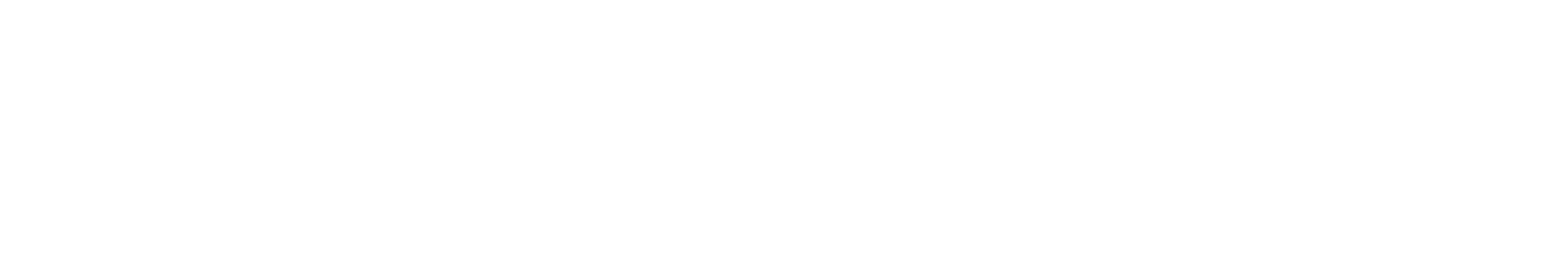
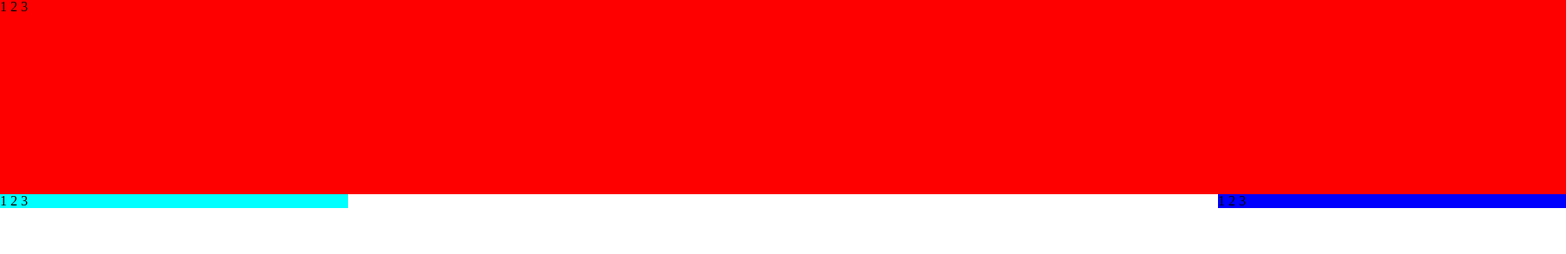
Before and after one commit to evil-badger/homework-7, a plain HTML site: page index.html in a window 1280 px wide. Shown: the whole page at 87% size, 1800 px wide, since content can reach past the window. Drawn offline with Linux system fonts and the light colour scheme.

Commit message:
step 2 - adding first block

```diff
--- a/index.html
+++ b/index.html
@@ -5,9 +5,14 @@
     <meta http-equiv="X-UA-Compatible" content="IE=edge">
     <meta name="viewport" content="width=device-width, initial-scale=1.0">
     <title>Document</title>
+    <link rel="stylesheet" href="reset.css">
     <link rel="stylesheet" type="text/css" href="style.css">
 </head>
 <body>
+    <div class="ext1">1 2 3<br><br><br><br><br><br><br><br><br><br><br><br><br><br>
+        <div class="int1">1 2 3</div>
+        <div class="int2">1 2 3</div>
+    </div>
 
 </body>
 </html>
--- a/style.css
+++ b/style.css
@@ -0,0 +1,24 @@
+*{
+    box-sizing: border-box;
+}
+
+.ext1{
+    background-color: red;
+    width: 1800px;
+
+}
+
+.int1{
+    background-color: aqua;
+    width: 400px;
+
+    margin-bottom: 50px;
+    float:left;
+}
+
+.int2{
+    background-color:blue;
+    width: 400px;
+
+    float:right;
+}
```
